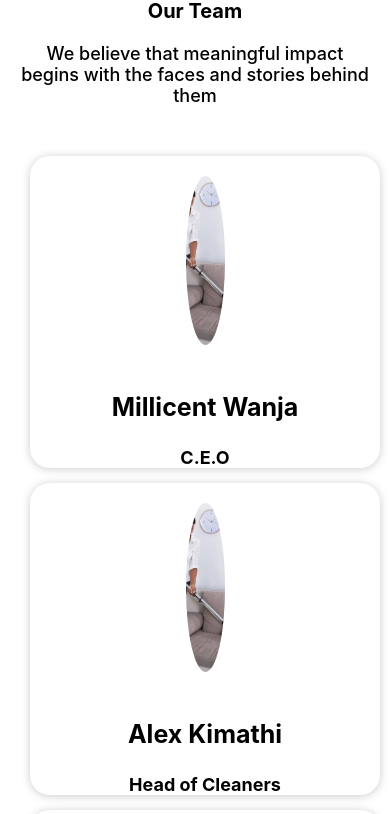
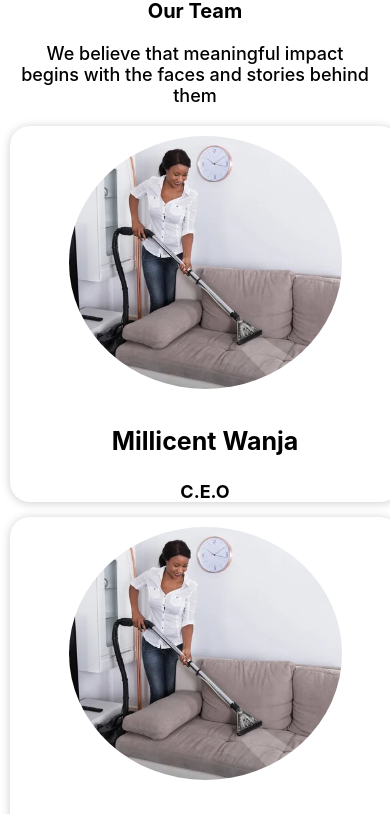
Before and after one commit to Alexkimathi/cleaning-services, a React (Create React App) app: page / in a window 390 px wide. Shown: the part 1720-2534 px from the top of the page. Built offline with nearby package versions, Linux system fonts and the light colour scheme.

Commit message:
first commit

```diff
--- a/src/Components/Team/team.css
+++ b/src/Components/Team/team.css
@@ -57,6 +57,7 @@
 /*media query phones */
 @media screen and (max-width: 600px) {
   .card-contents {
+
     display:block;
     width: 100%;
     box-shadow: 0 .1rem 1rem 0 rgba(0, 0, 0, 0.2);
@@ -85,9 +86,21 @@
     margin-top: 2rem;
   }
   .try{
-    margin:0;
+
+    margin: 0;
+    padding: 0;
+
 
   }
+
+  .card-contents img{
+    width: 70vw;
+    height: 30vh;
+    object-fit: cover;
+    border-radius: 50%;
+    margin: 1rem;
+
+}
 
 
 }
```
